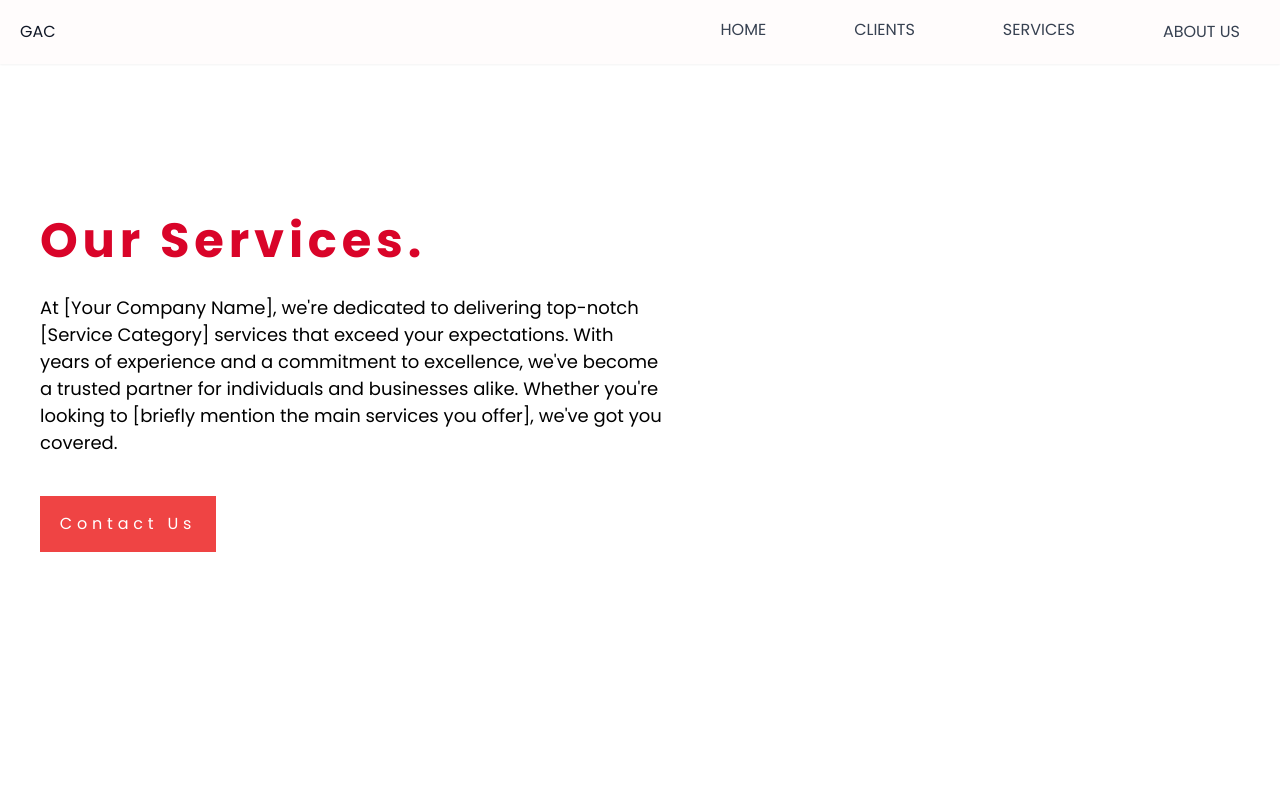
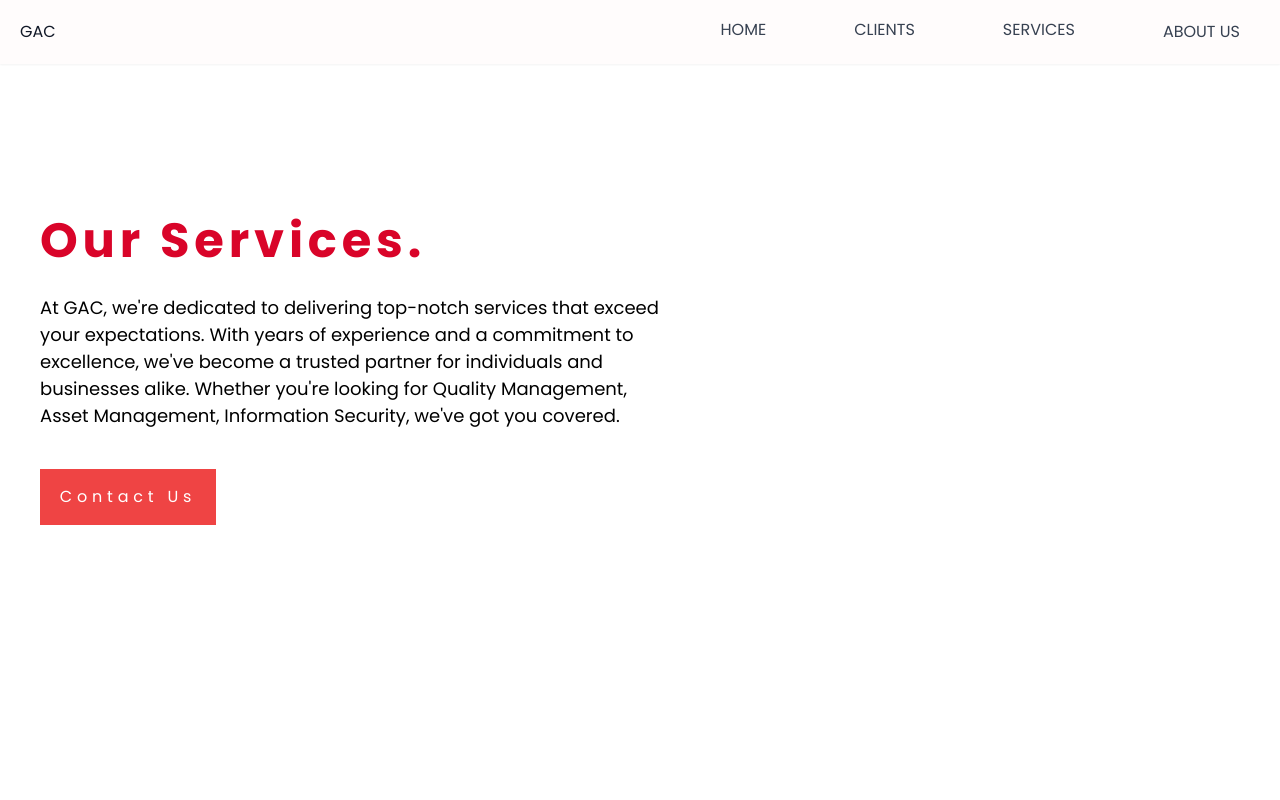
Before and after one commit to aldershko/GAC, a React (Vite) app in the folder gac_web/: page /services in a window 1280 px wide. Shown: the top 800 px of the page. Built offline with nearby package versions, Linux system fonts and the light colour scheme.

Commit message:
refactor: add Services page heading

```diff
--- a/gac_web/src/components/ServicesPage.tsx
+++ b/gac_web/src/components/ServicesPage.tsx
@@ -21,12 +21,12 @@ const ServicesPage = () => {
               </div>
               <div className="flex flex-col justify-between w-611">
                 <h1 className="text-black mt-5 font-medium tracking-normal leading-normal text-lg">
-                  At [Your Company Name], we're dedicated to delivering
-                  top-notch [Service Category] services that exceed your
-                  expectations. With years of experience and a commitment to
-                  excellence, we've become a trusted partner for individuals and
-                  businesses alike. Whether you're looking to [briefly mention
-                  the main services you offer], we've got you covered.
+                  At GAC, we're dedicated to delivering top-notch services that
+                  exceed your expectations. With years of experience and a
+                  commitment to excellence, we've become a trusted partner for
+                  individuals and businesses alike. Whether you're looking for
+                  Quality Management, Asset Management, Information Security,
+                  we've got you covered.
                 </h1>
                 <button className=" w-44 mt-10 p-4  bg-red-500 text-white text-base font-medium">
                   Contact Us
```
